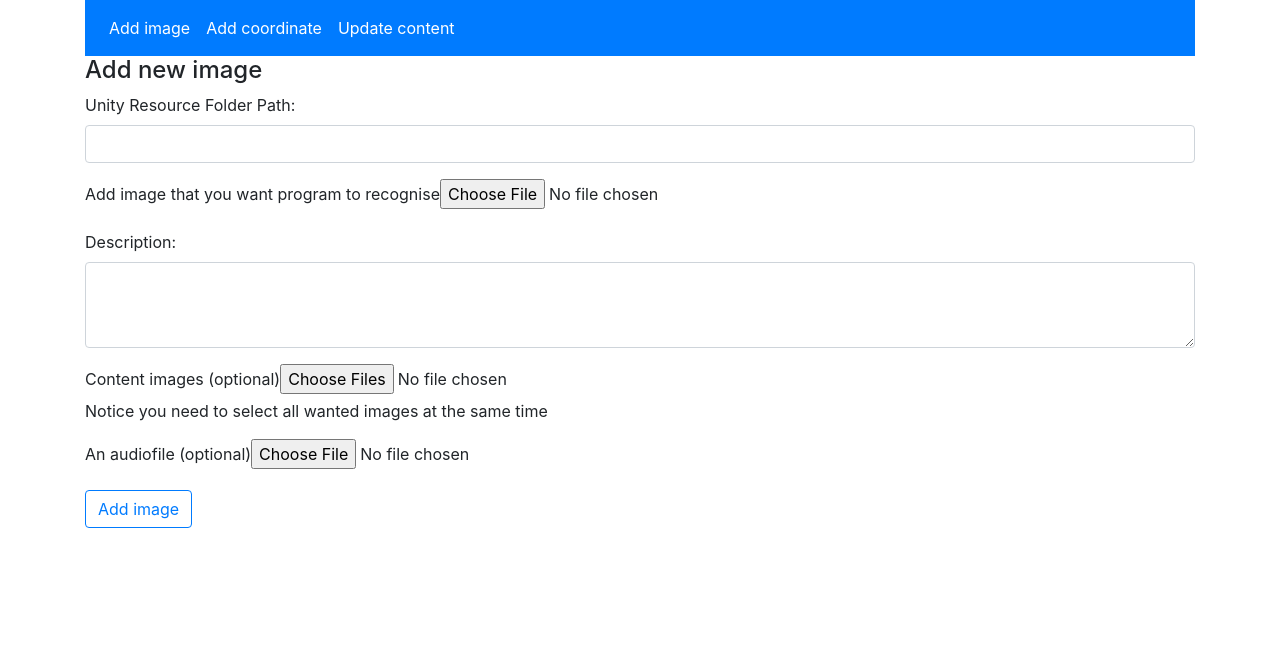
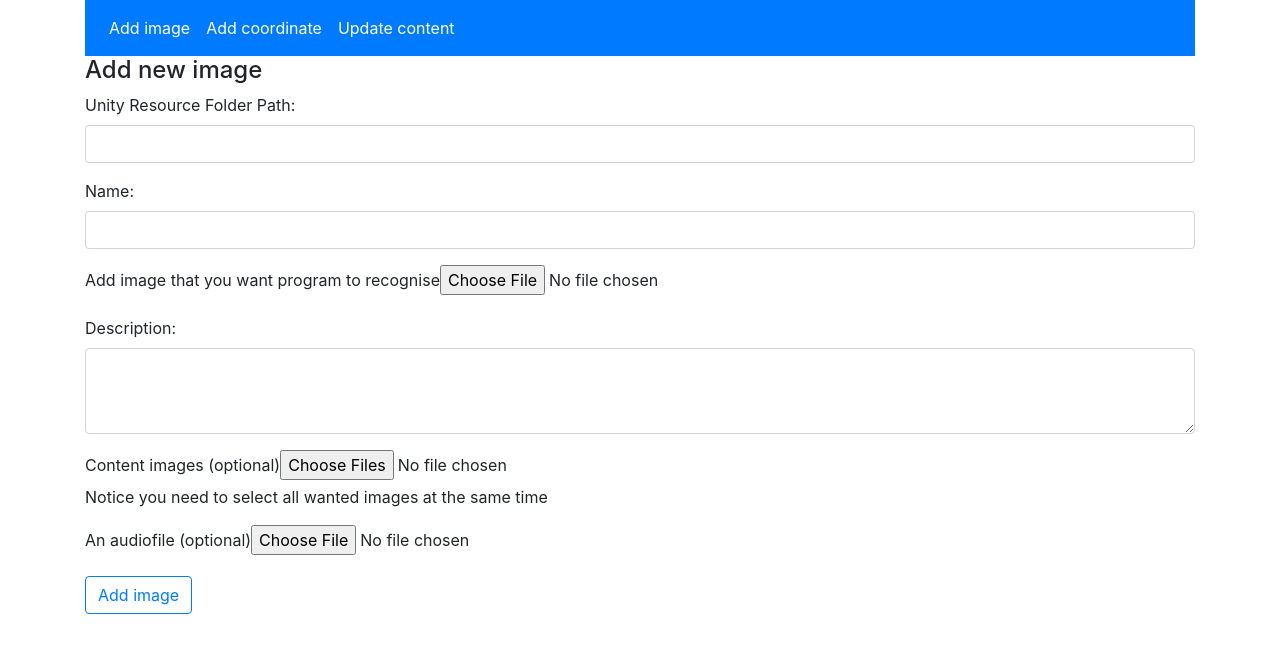
Before and after one commit to jerehuy/ar-platform-forcse-cct, a React (Create React App) app in the folder frontend/: page /image in a window 1280 px wide. Shown: the top 652 px of the page. Built offline with nearby package versions, Linux system fonts and the light colour scheme.

Commit message:
added option to name content sets

```diff
--- a/frontend/src/components/add-coordinate.component.js
+++ b/frontend/src/components/add-coordinate.component.js
@@ -70,6 +70,10 @@ export default function AddCoordinate(props) {
         Notice: Position of the marker changes when you click on the map!
       </p>
       <form onSubmit={onSubmit}>
+      <div className="form-group">
+          <label htmlFor="name">Name: </label>
+          <input type="text" name="name" id="name" className="form-control" onChange={e => setData({...data, name: e.target.value})}/>
+        </div>
         <div className="form-group">
           <label htmlFor="lat">Latitude</label>
           <input type="text" id="lat" required className="form-control" value={position[0]} onChange={e => setData({...data, latitude: e.target.value})}/>
--- a/frontend/src/components/add-image.component.js
+++ b/frontend/src/components/add-image.component.js
@@ -58,8 +58,12 @@ export default function AddImage(props) {
           <input type="text" required className="form-control" value={destination} onChange={e => setDestination(e.target.value)}/>
         </div>
         <div className="form-group">
+          <label htmlFor="name">Name: </label>
+          <input type="text" name="name" id="name" className="form-control" onChange={e => setData({...data, name: e.target.value})}/>
+        </div>
+        <div className="form-group">
           <label htmlFor="tracked">Add image that you want program to recognise</label>
-          <input type="file" id="tracked" required accept='.jpg' onChange={e => setData({...data, image: e.target.files[0]})} />
+          <input type="file" id="tracked" required accept='.jpg .png' onChange={e => setData({...data, image: e.target.files[0]})} />
         </div>
         <div className="form-group">
           <label htmlFor="desc">Description: </label>
@@ -67,12 +71,12 @@ export default function AddImage(props) {
         </div>
         <div className="form-group">
           <label htmlFor="images">Content images (optional)</label>
-          <input type="file" name="images[]" id="images" multiple accept='*' onChange={e => setData({...data, contentImages: e.target.value})}/>
+          <input type="file" name="images[]" id="images" multiple accept='.jpg .png' onChange={e => setData({...data, contentImages: e.target.value})}/>
           <p id="images">Notice you need to select all wanted images at the same time</p>
         </div>
         <div className="form-group">
           <label htmlFor="audio">An audiofile (optional)</label>
-          <input type="file" name="audio" id="audio" accept='*' onChange={e => setData({...data, audioFile: e.target.value})}/>
+          <input type="file" name="audio" id="audio" accept='.mp3' onChange={e => setData({...data, audioFile: e.target.value})}/>
         </div>
         { errors.showError
           ? <label style={{color: "red"}}>{errors.errorMsg}</label>
```
